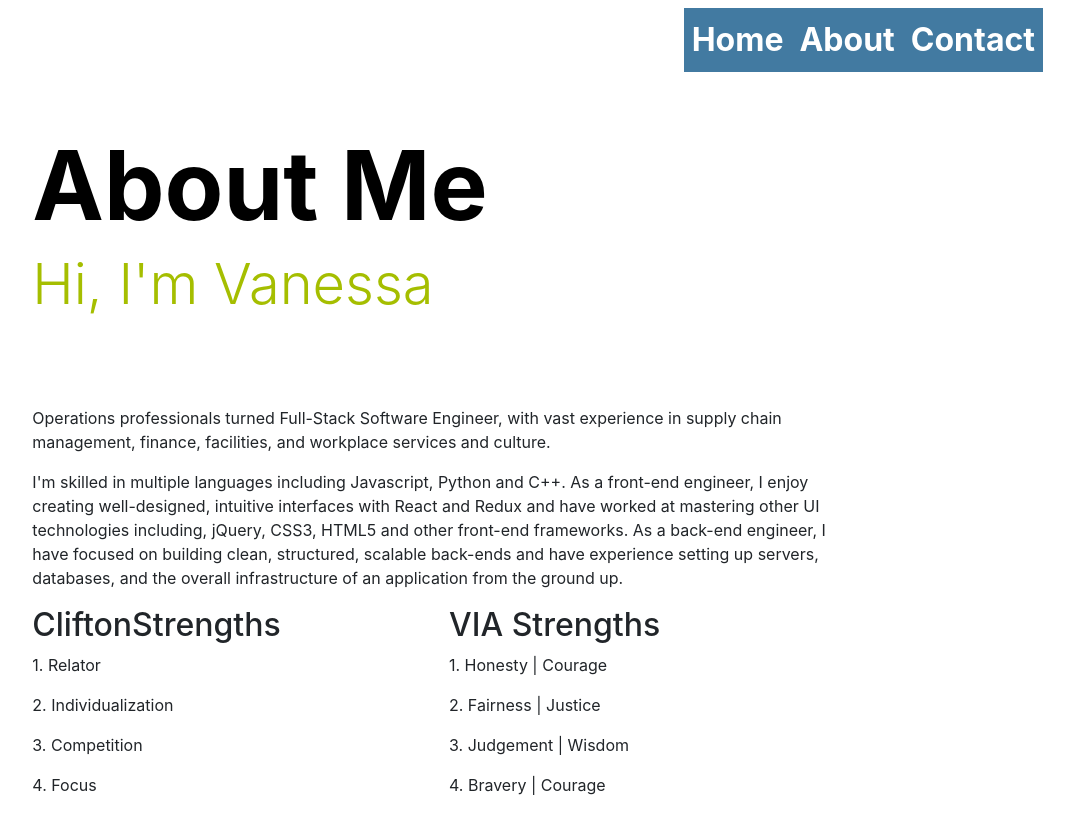
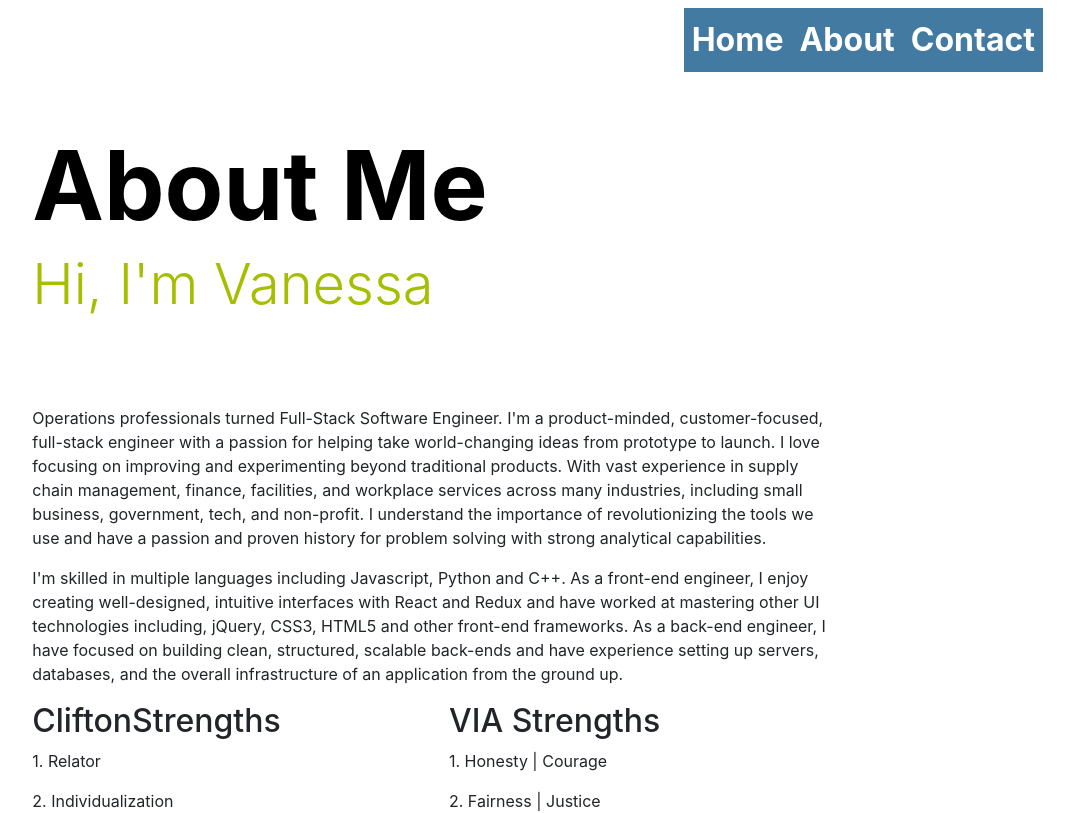
Before and after one commit to vantaylo/React-Portfolio, a React (Create React App) app: page /about in a window 1280 px wide. Shown: the top 813 px of the page, without its empty margins (206-1280 px from the left). Built offline with nearby package versions, Linux system fonts and the light colour scheme.

Commit message:
update about me

```diff
--- a/src/pages/AboutPage.js
+++ b/src/pages/AboutPage.js
@@ -11,7 +11,7 @@ function AboutPage(props) {
 
       <Content>
         <p>
-        Operations professionals turned Full-Stack Software Engineer, with vast experience in supply chain management, finance, facilities, and workplace services and culture.
+        Operations professionals turned Full-Stack Software Engineer. I'm a product-minded, customer-focused, full-stack engineer with a passion for helping take world-changing ideas from prototype to launch. I love focusing on improving and experimenting beyond traditional products. With vast experience in supply chain management, finance, facilities, and workplace services across many industries, including small business, government, tech, and non-profit. I understand the importance of revolutionizing the tools we use and have a passion and proven history for problem solving with strong analytical capabilities.
         </p>
         <p>
         I'm skilled in multiple languages including Javascript, Python and C++. As a front-end engineer, I enjoy creating well-designed, intuitive interfaces with React and Redux and have worked at mastering other UI technologies including, jQuery, CSS3, HTML5 and other front-end frameworks. As a back-end engineer, I have focused on building clean, structured, scalable back-ends and have experience setting up servers, databases, and the overall infrastructure of an application from the ground up.
```
